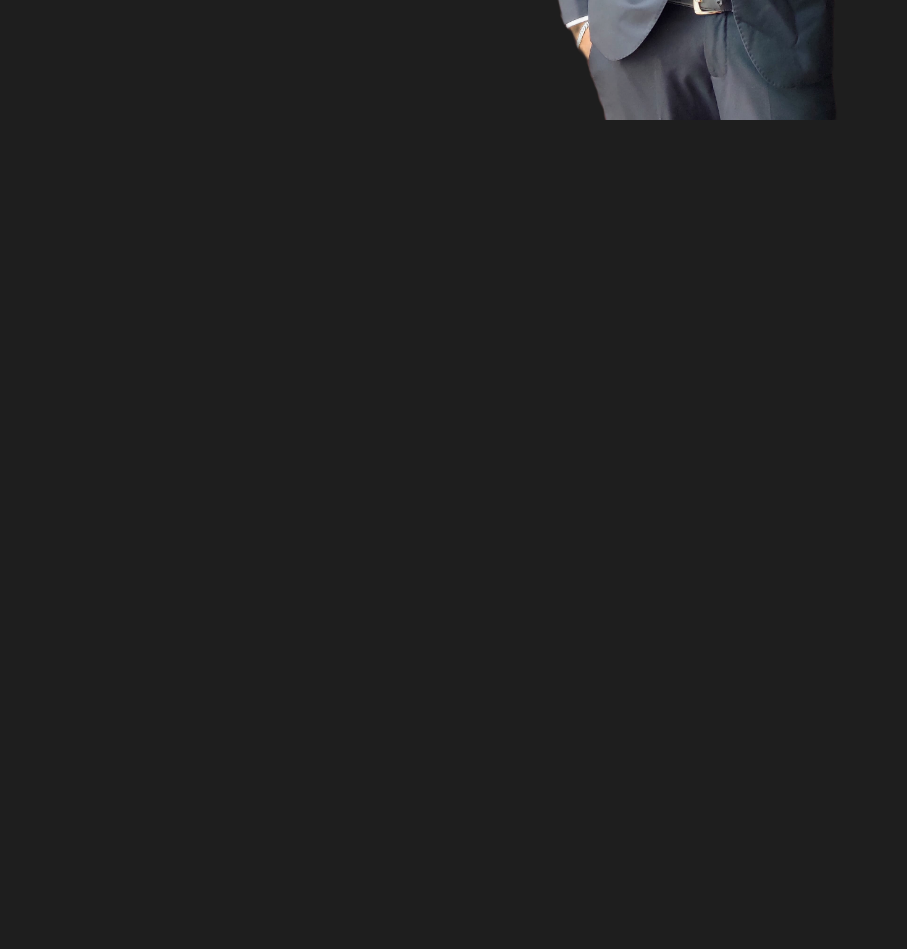
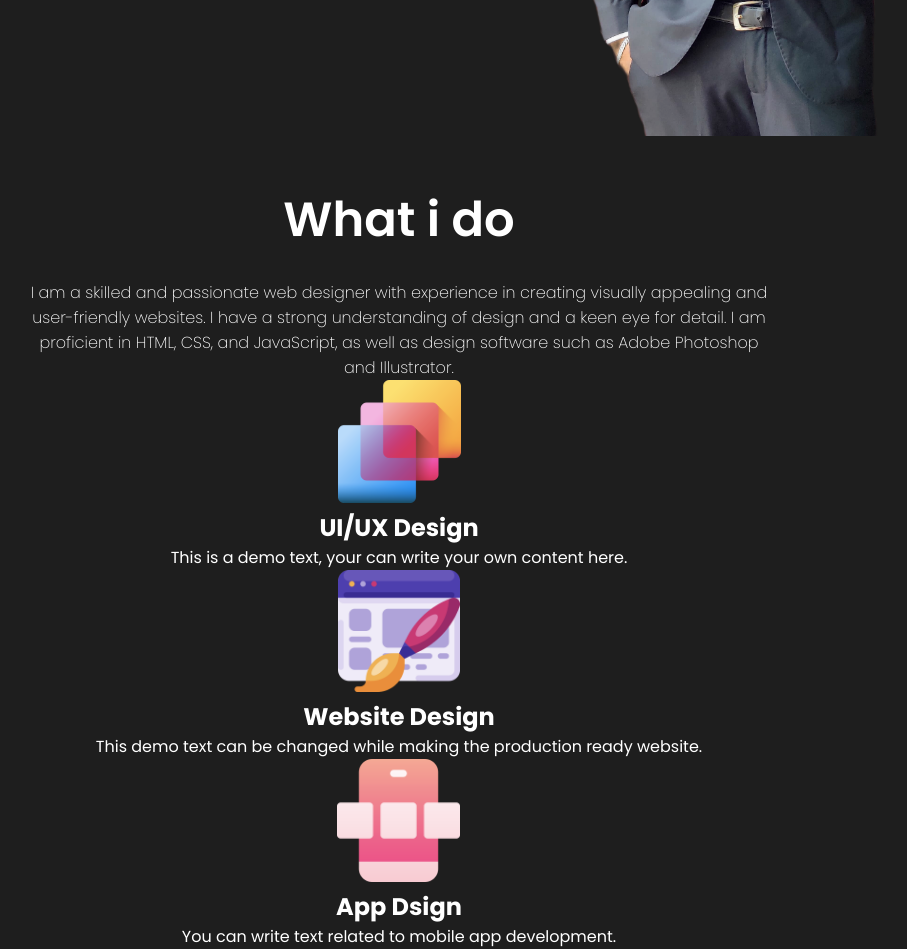
Before and after one commit to Nithin7406/Portfolio, a React (Create React App) app: page / in a window 1280 px wide. Shown: the part 680-1629 px from the top of the page, without its empty margins (241-1148 px from the left). Before the commit the page ends 816 px from the top, so only its background shows below. Built offline with nearby package versions, Linux system fonts and the light colour scheme.

Commit message:
2nd page

```diff
--- a/src/App.jsx
+++ b/src/App.jsx
@@ -1,11 +1,13 @@
 import Intro from "./components/Intro/intro";
 import Navbar from "./components/NavBar/navbar";
+import Skills from "./components/Skills/skills";
 
 function App() {
   return (
     <div className="App">
       <Navbar />
       <Intro />
+      <Skills />
     </div>
   );
 }
--- a/src/components/Intro/intro.css
+++ b/src/components/Intro/intro.css
@@ -4,12 +4,13 @@
   max-width: 75rem;
   margin: 0 auto;
   overflow: hidden;
+  position: relative;
 }
 
 .bg {
   position: absolute;
-  top: 0rem;
-  right: 10vh;
+  top: -4rem;
+  right: 0;
   z-index: -1;
   object-fit: cover;
   height: 100vh;
@@ -66,8 +67,8 @@
     font-size: 4.5vw;
   }
 }
-@media screen and (max-width: 414px) {
+@media screen and (max-width: 480px) {
   .bg {
-    right: -14vw;
+    right: -20vw;
   }
 }
--- a/src/components/Intro/intro.jsx
+++ b/src/components/Intro/intro.jsx
@@ -16,7 +16,7 @@ const Intro = () => {
             Website Designer
           </span>
           <p className="introPara">
-            I am a skilled web designer with experience in creating <br />{" "}
+            I am a skilled web designer with experience in creating <br />
             visual appealing and user friendly websits.
           </p>
           <Link>
--- a/src/components/NavBar/navbar.css
+++ b/src/components/NavBar/navbar.css
@@ -1,4 +1,5 @@
 .navbar {
+  background: rgb(30, 30, 30);
   height: 5rem;
   width: 100vw;
   max-width: 75rem;
--- /dev/null
+++ b/src/components/Skills/skills.css
@@ -0,0 +1,25 @@
+#skills {
+  overflow: hidden;
+  width: 100vw;
+  max-width: 65rem;
+  display: flex;
+  flex-direction: column;
+  align-items: center;
+  justify-content: center;
+  text-align: center;
+  margin: 0 auto;
+}
+
+.skillTitle {
+  font-size: 3rem;
+  font-weight: 600;
+  padding-top: 3rem;
+  margin-bottom: 1.5rem;
+}
+
+.skillDesc {
+  font-weight: 200;
+  font-size: 1rem;
+  max-width: 51rem;
+  padding: 0 2rem;
+}
--- /dev/null
+++ b/src/components/Skills/skills.jsx
@@ -0,0 +1,46 @@
+import React from "react";
+import "./skills.css";
+import UIDesign from "../../assets/ui-design.png";
+import WebDesign from "../../assets/website-design.png";
+import AppDesign from "../../assets/app-design.png";
+
+const Skills = () => {
+  return (
+    <section id="skills">
+      <span className="skillTitle">What i do</span>
+      <span className="skillDesc">
+        I am a skilled and passionate web designer with experience in creating
+        visually appealing and user-friendly websites. I have a strong
+        understanding of design and a keen eye for detail. I am proficient in
+        HTML, CSS, and JavaScript, as well as design software such as Adobe
+        Photoshop and Illustrator.
+      </span>
+      <div className="skillBar">
+        <img src={UIDesign} alt="UIDesign" className="skillBarImg" />
+        <div className="skillBarText">
+          <h2>UI/UX Design</h2>
+          <p>This is a demo text, your can write your own content here.</p>
+        </div>
+      </div>
+      <div className="skillBar">
+        <img src={WebDesign} alt="WebDesign" className="skillBarImg" />
+        <div className="skillBarText">
+          <h2>Website Design</h2>
+          <p>
+            This demo text can be changed while making the production ready
+            website.
+          </p>
+        </div>
+      </div>
+      <div className="skillBar">
+        <img src={AppDesign} alt="AppDesign" className="skillBarImg" />
+        <div className="skillBarText">
+          <h2>App Dsign</h2>
+          <p> You can write text related to mobile app development.</p>
+        </div>
+      </div>
+    </section>
+  );
+};
+
+export default Skills;
```
